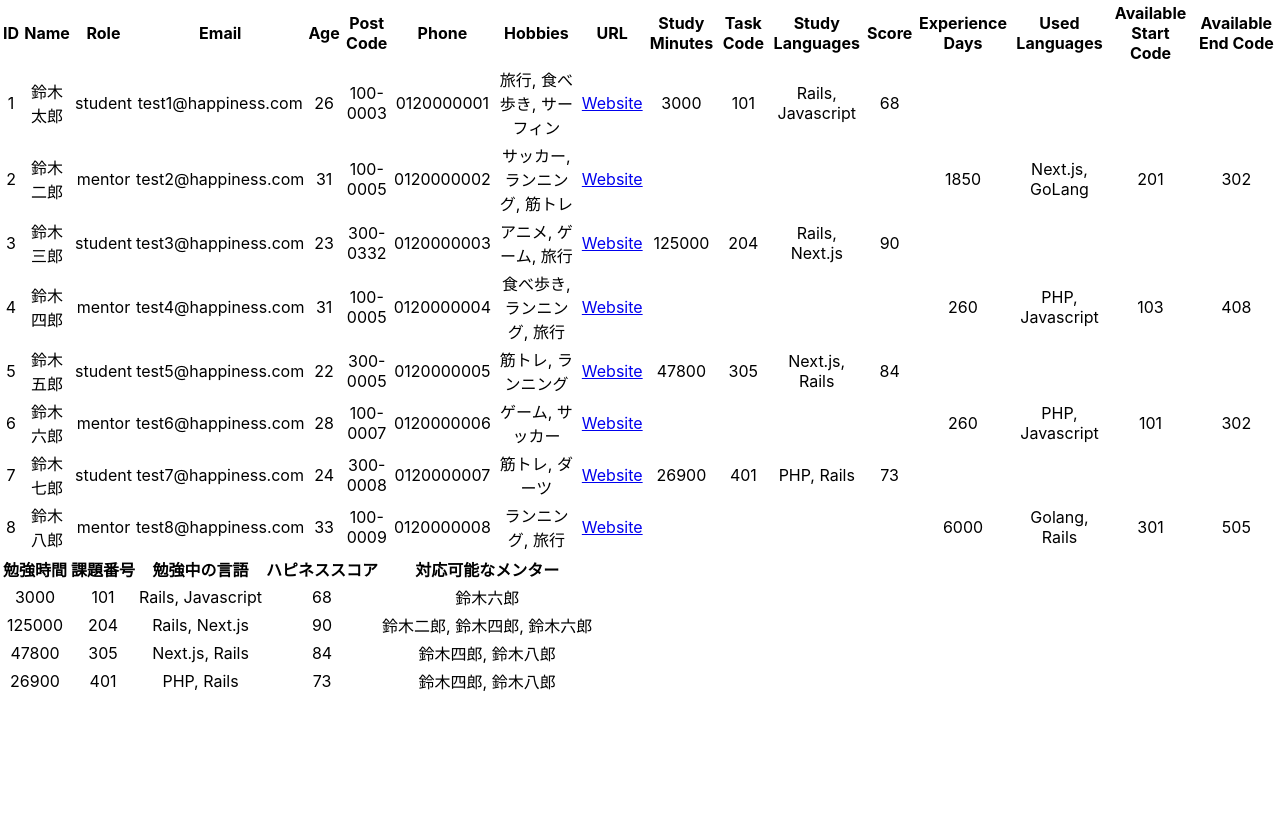
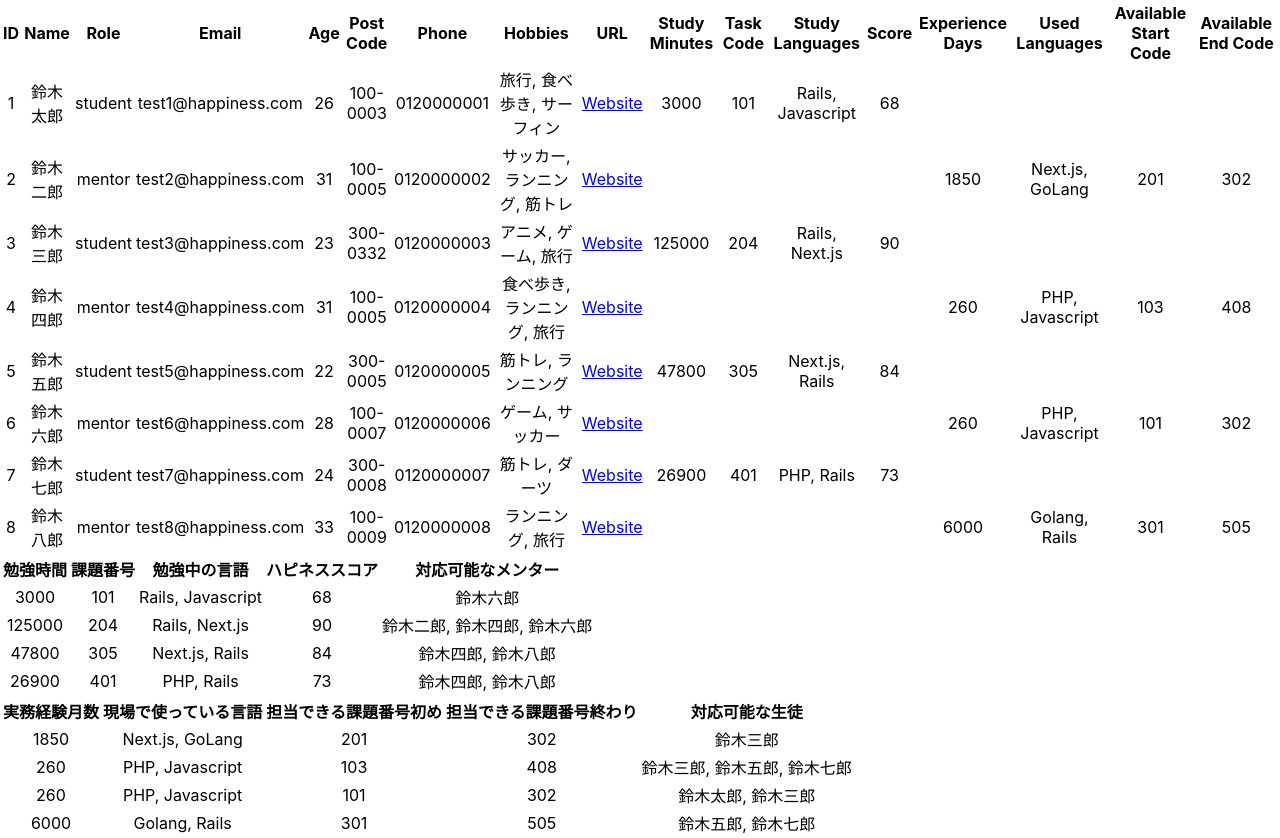
Before and after one commit to Syota622/ts-practice, a React (Create React App) app: page / in a window 1280 px wide. Before the commit the page ends 800 px from the top, so only its background shows below. Built offline with nearby package versions, Linux system fonts and the light colour scheme.

Commit message:
「メンターのみ」の実装が完了

```diff
--- a/src/App.tsx
+++ b/src/App.tsx
@@ -2,6 +2,7 @@ import React from 'react';
 import './App.css';
 import UserTable from './components/UserTable';
 import StudentTable from './components/StudentTable';
+import MentorTable from './components/MentorTable';
 
 const USER_LIST = [
   { id: 1, name: "鈴木太郎", role: "student", email: "test1@happiness.com", age: 26, postCode: "100-0003", phone: "0120000001", hobbies: ["旅行", "食べ歩き", "サーフィン"], url: "https://aaa.com", studyMinutes: 3000, taskCode: 101, studyLangs: ["Rails", "Javascript"], score: 68 },
@@ -19,6 +20,7 @@ const App: React.FC = () => {
     <div className="App">
       <UserTable users={USER_LIST} />
       <StudentTable users={USER_LIST} />
+      <MentorTable users={USER_LIST} />
     </div>
   );
 }
--- /dev/null
+++ b/src/components/MentorTable.tsx
@@ -0,0 +1,67 @@
+import React from 'react';
+
+interface User {
+  id: number;
+  name: string;
+  role: string;
+  email: string;
+  age: number;
+  postCode: string;
+  phone: string;
+  hobbies: string[];
+  url: string;
+  studyMinutes?: number;
+  taskCode?: number;
+  studyLangs?: string[];
+  score?: number;
+  experienceDays?: number;
+  useLangs?: string[];
+  availableStartCode?: number;
+  availableEndCode?: number;
+}
+
+interface MentorTableProps {
+  users: User[];
+}
+
+const MentorTable: React.FC<MentorTableProps> = ({ users }) => {
+  // メンターだけを抽出
+  const mentors = users.filter(user => user.role === 'mentor');
+
+  // 課担当範囲に含んでいる生徒の名前を表示
+  const getStudentsForMentor = (mentor: User) => {
+    return users.filter(student =>
+      student.role === 'student' &&
+      student.taskCode !== undefined &&
+      mentor.availableStartCode! <= student.taskCode &&
+      mentor.availableEndCode! >= student.taskCode
+    ).map(student => student.name).join(", ");
+  };
+
+  return (
+    <table>
+      <thead>
+        <tr>
+          <th>実務経験月数</th>
+          <th>現場で使っている言語</th>
+          <th>担当できる課題番号初め</th>
+          <th>担当できる課題番号終わり</th>
+          <th>対応可能な生徒</th>
+        </tr>
+      </thead>
+      <tbody>
+        {mentors.map(mentor => (
+          <tr key={mentor.id}>
+            <td>{mentor.experienceDays}</td>
+            <td>{mentor.useLangs?.join(", ")}</td>
+            <td>{mentor.availableStartCode}</td>
+            <td>{mentor.availableEndCode}</td>
+            <td>{getStudentsForMentor(mentor)}</td>
+          </tr>
+        ))}
+      </tbody>
+    </table>
+  );
+}
+
+export default MentorTable;
--- a/src/components/StudentTable.tsx
+++ b/src/components/StudentTable.tsx
@@ -1,6 +1,5 @@
 import React from 'react';
 
-// UserとUserTablePropsのインターフェースは前述したものと同じです。
 interface User {
   id: number;
   name: string;
@@ -30,7 +29,7 @@ const StudentTable: React.FC<StudentTableProps> = ({ users }) => {
   const students = users.filter(user => user.role === 'student');
 
   // 課題番号が、担当範囲に含まれているメンターの名前を表示
-  const getMentorsForStudent = (student: User) => {
+  const getMentorsForMentor = (student: User) => {
     return users.filter(mentor =>
       mentor.role === 'mentor' &&
       mentor.availableStartCode !== undefined && // availableStartCodeがundefinedでないことを確認
@@ -58,7 +57,7 @@ const StudentTable: React.FC<StudentTableProps> = ({ users }) => {
             <td>{student.taskCode}</td>
             <td>{student.studyLangs?.join(", ")}</td>
             <td>{student.score}</td>
-            <td>{getMentorsForStudent(student)}</td>
+            <td>{getMentorsForMentor(student)}</td>
           </tr>
         ))}
       </tbody>
```
